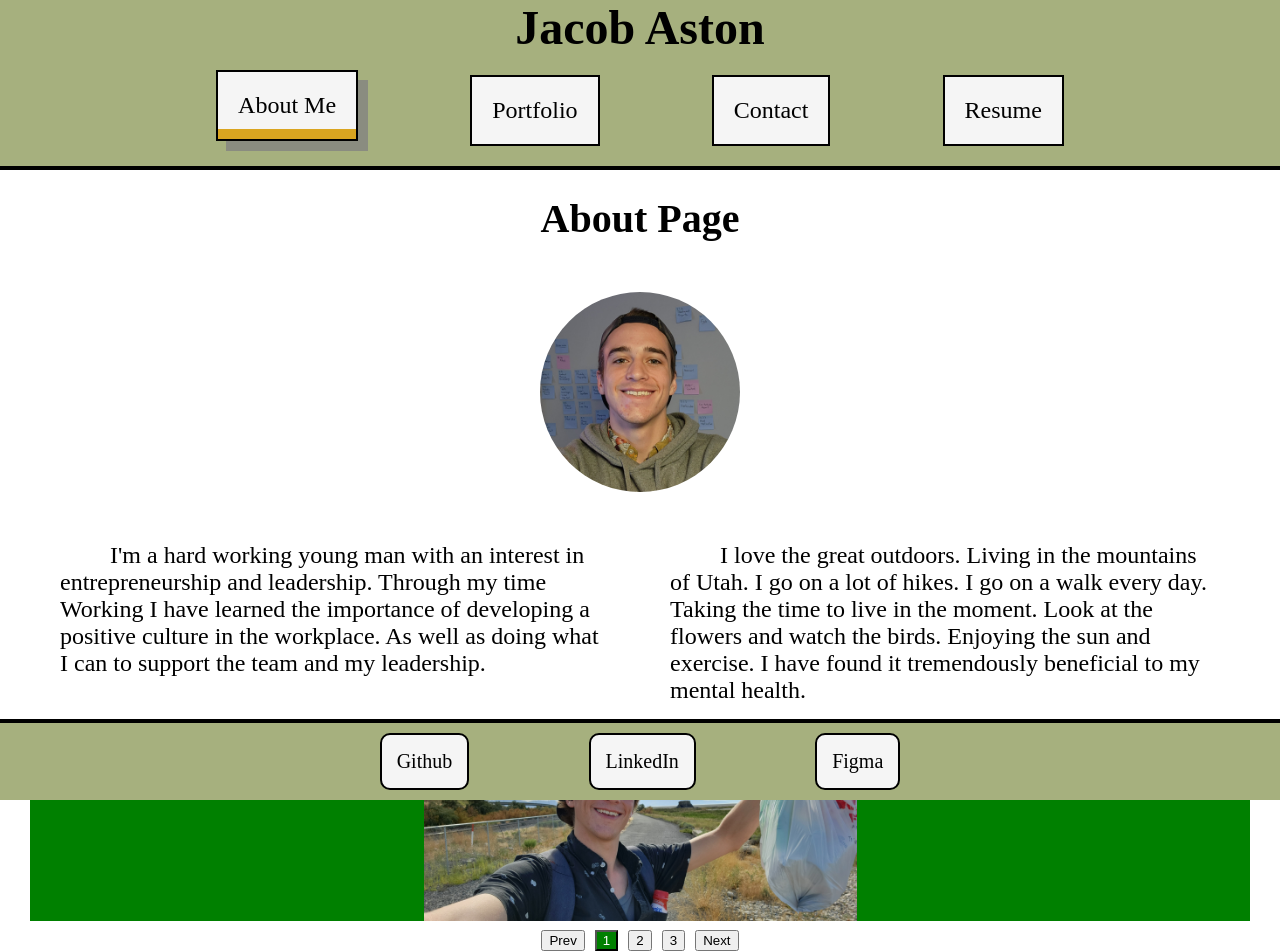
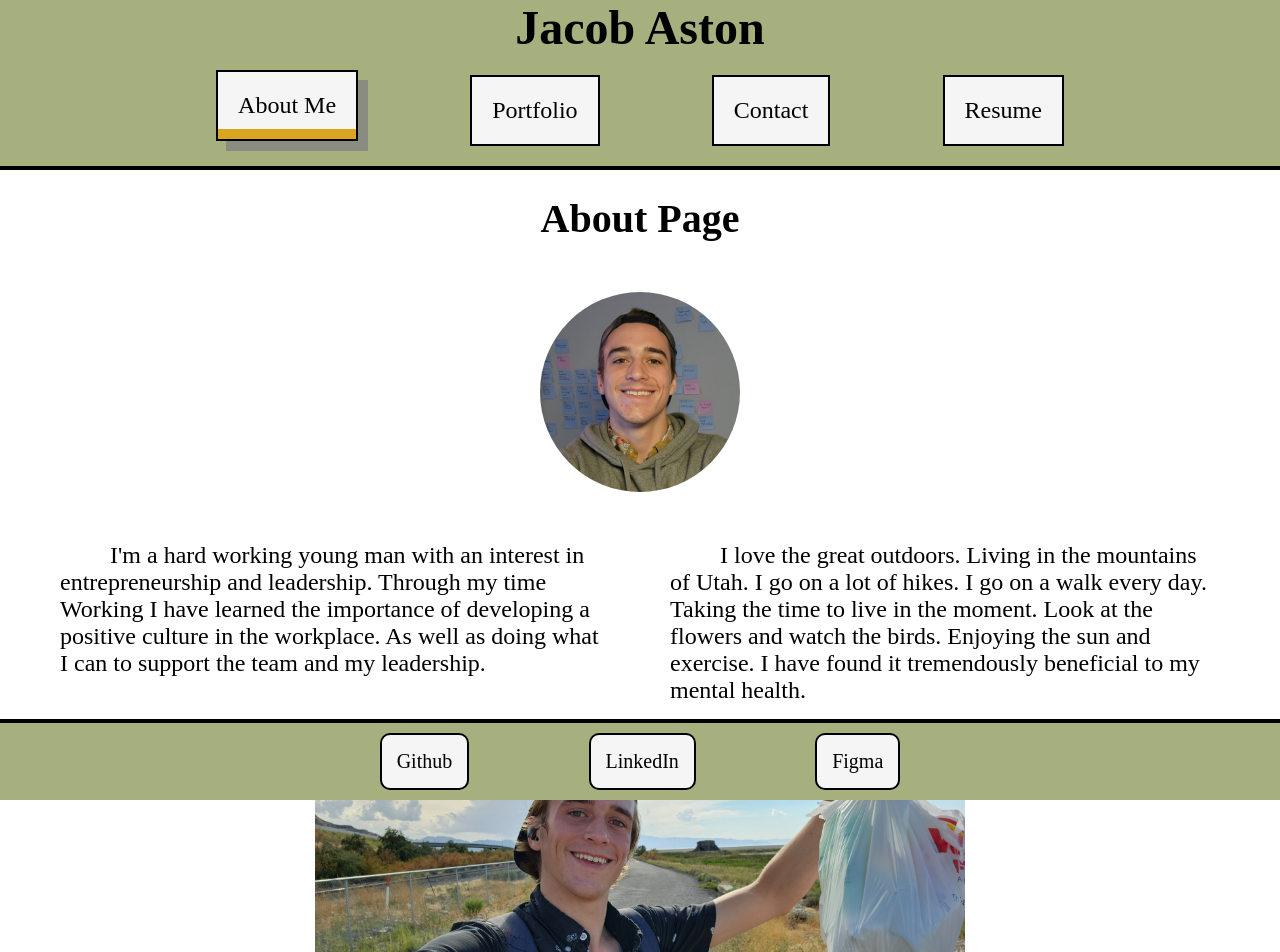
Before and after one commit to Jacob-Aston/react-portfolio, a React (Create React App) app: page / in a window 1280 px wide. Shown: the top 952 px of the page. Built offline with nearby package versions, Linux system fonts and the light colour scheme; the HTML template or start-up script is replaced by a standard one.

Commit message:
changed carousel item height to 300 and cetered carousel with margin auto.

```diff
--- a/src/components/Carousel.js
+++ b/src/components/Carousel.js
@@ -51,6 +51,7 @@ const Carousel = ({ children }) => {
       onMouseEnter={() => setPaused(true)}
       onMouseLeave={() => setPaused(false)}
     >
+      {/* this div controls how far the inner translates within the carousel. as well as the width of the children.*/}
       <div
         className="inner"
         style={{ transform: `translateX(-${activeIndex * 100}%)` }}
--- a/src/styles/Carousel.css
+++ b/src/styles/Carousel.css
@@ -1,5 +1,6 @@
 .carousel {
   overflow: hidden;
+  margin: auto;
 }
 
 .inner {
@@ -11,8 +12,7 @@
   display: inline-flex;
   align-items: center;
   justify-content: center;
-  height: 200px;
-  background-color: green;
+  height: 300px;
   color: #fff;
 }
 
```
